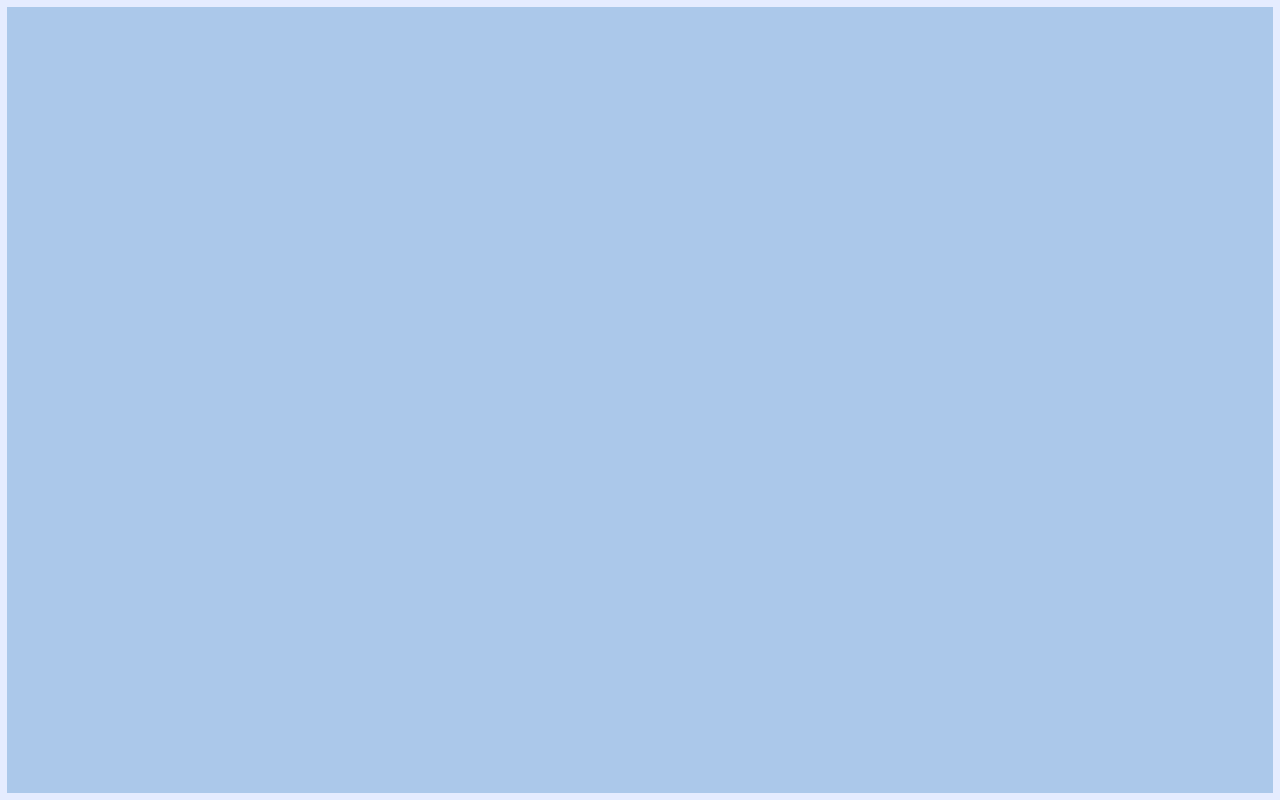
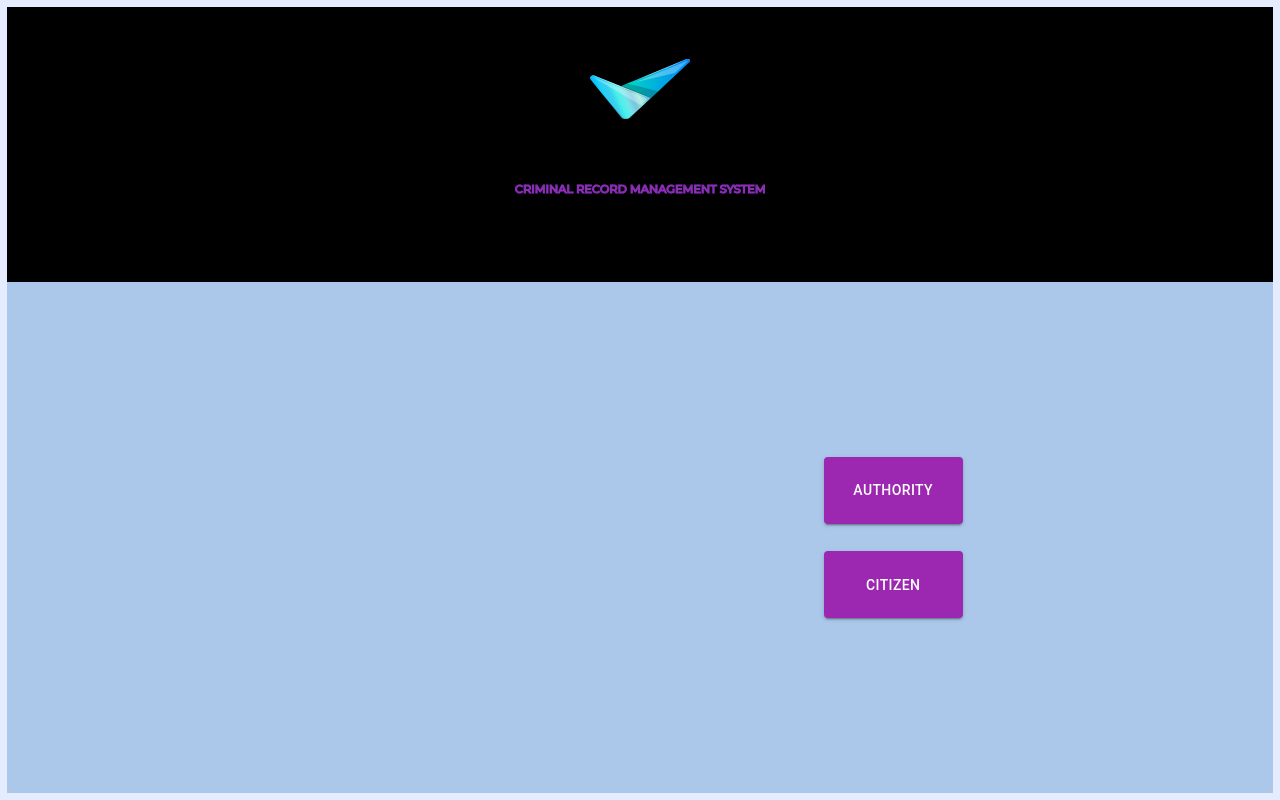
Before and after one commit to demelcjohn/criminal-record-management, a Next.js app: page / in a window 1280 px wide. Built offline with nearby package versions, Linux system fonts and the light colour scheme.

Commit message:
home page added

```diff
--- a/src/pages/index.tsx
+++ b/src/pages/index.tsx
@@ -1,11 +1,19 @@
 import Image from "next/image";
-import { Grid, Box, TextField, Typography, Button } from "@mui/material";
+import { Grid, Box, TextField, Typography, Button, Stack } from "@mui/material";
 import React from "react";
 import { StrictMode } from "react";
 import { StyledEngineProvider } from "@mui/material/styles";
 import HomeCitizen from "./home";
+import { useRouter } from "next/router";
 
 export default function Home() {
+  const router = useRouter();
+  const authNavigater = () => {
+    router.push("/authority");
+  };
+  const citizenNavigater = () => {
+    router.push("/home");
+  };
   return (
     <StrictMode>
       <StyledEngineProvider injectFirst>
@@ -14,7 +22,55 @@ export default function Home() {
           height="100vh"
           sx={{ bgcolor: "#E5ECFF", padding: "7px" }}
         >
-          <Box width="100%" height="100%" sx={{ bgcolor: "#ABC8EA" }}></Box>
+          <Box width="100%" height="100%" sx={{ bgcolor: "#ABC8EA" }}>
+            <Grid
+              item
+              p={{ sm: 2, md: 4, lg: 4 }}
+              sx={{ width: "100%", height: "35%", bgcolor: "#000000" }}
+            >
+              <Stack
+                direction="column"
+                alignItems="center"
+                justifyContent="center"
+              >
+                <Image src="/crm.svg" alt="Icon" width={100} height={100} />
+                <Image src="/crmtext.svg" alt="Icon" width={250} height={100} />
+              </Stack>
+            </Grid>
+            <Grid container sx={{ width: "100%", height: "65%" }}>
+              <Grid item sx={{ width: "40%", height: "100%" }}></Grid>
+              <Grid
+                item
+                p={{ sm: 2, md: 4, lg: 4 }}
+                sx={{ width: "60%", height: "100%" }}
+              >
+                <Stack
+                  direction="column"
+                  alignItems="center"
+                  justifyContent="center"
+                  sx={{ width: "100%", height: "100%" }}
+                >
+                  <Button
+                    color="secondary"
+                    variant="contained"
+                    sx={{ width: "20%", height: "15%" }}
+                    onClick={authNavigater}
+                  >
+                    Authority
+                  </Button>
+                  <div style={{ padding: "2%" }}></div>
+                  <Button
+                    color="secondary"
+                    variant="contained"
+                    sx={{ width: "20%", height: "15%" }}
+                    onClick={citizenNavigater}
+                  >
+                    Citizen
+                  </Button>
+                </Stack>
+              </Grid>
+            </Grid>
+          </Box>
         </Box>
       </StyledEngineProvider>
     </StrictMode>
```
Also changed, not shown: src/context/loaderContext.tsx (added).
